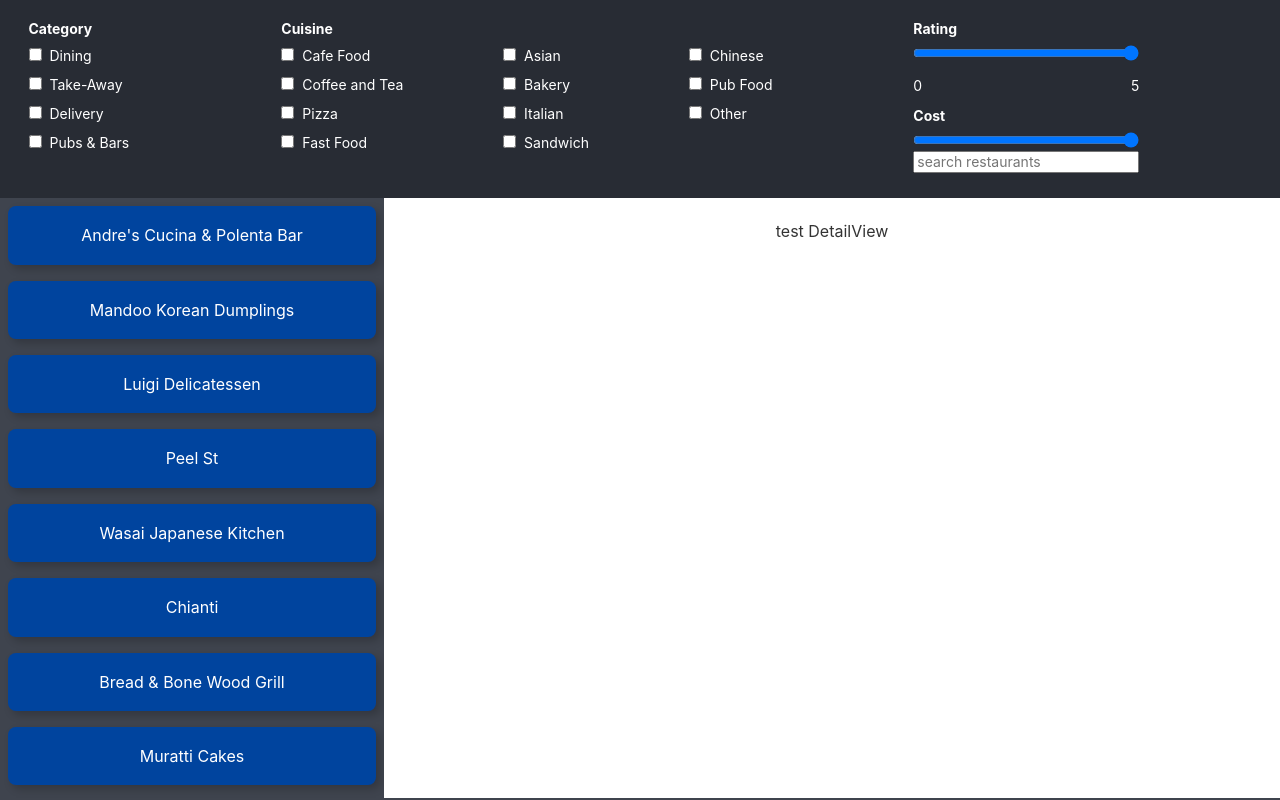
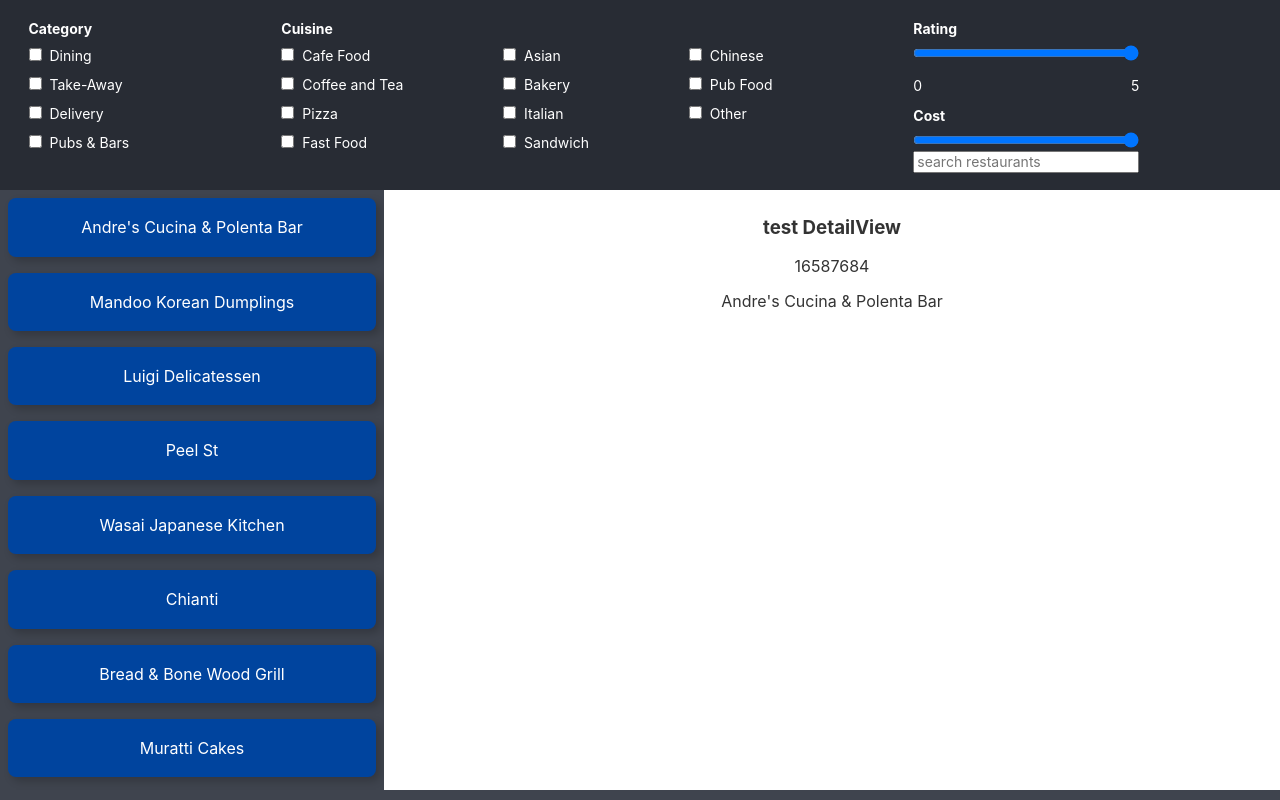
Before and after one commit to nickwelsh1/zomatoapp, a React (Create React App) app: page / in a window 1280 px wide. Shown: the top 800 px of the page. Built offline with nearby package versions, Linux system fonts and the light colour scheme.

Commit message:
improved checkbox filtering

```diff
--- a/src/App.js
+++ b/src/App.js
@@ -6,46 +6,114 @@ import { restaurants } from './restaurants';
 import './App.scss';
 
 class App extends Component {
+
   constructor() {
     super()
     this.state = {
       restaurants: restaurants.restaurants,
       searchcategory: '',
       searchcuisine: '',
+      complete: 'true',
       searchfield: ''
+    };
+    this.onHandleChange = this.onHandleChange.bind(this);
+  }
+
+  //TODO: compose fetch request header
+  //      fetch from zomato api
+  //      keep API requests low per user
+//   componentDidMount() {
+//     // check local storage cache
+//     // read from local storage cache
+//     const cache_asJSON = JSON.parse( localStorage.getItem('zomatoDataCache') );
+//     // console.log('cache: ', cache_asJSON);
+//     // if no local storage cache then fetch
+//     if (cache_asJSON === null ) {
+//         // do fetch
+
+//         // https://developers.zomato.com/api/v2.1/search?q=italian&count=10&lat=-35.0004435&lon=138.3302885&sort=rating&order=desc
+//         // https://jsonplaceholder.typicode.com/users
+//         fetch('https://jsonplaceholder.typicode.com/users')
+//             .then(response=> {
+//                 return response.json();
+//             })
+//             .then(restaurants => {
+//                 this.setState({ restaurants: restaurants});
+//                 // after fetch write response to local storage cache
+//                 const cache_asString = JSON.stringify(restaurants);
+//                 localStorage.setItem('zomatoDataCache', cache_asString);
+//                 console.log('wrote cache to localstorage');
+//             })
+//     } else {
+//         console.log('found localstorage.');
+//         this.setState({ cache_asJSON });
+//     }
+// }
+
+  onHandleChange = (event) => {
+    console.log([event.target]);
+    console.log([event.target.name]);
+    console.log(event.target.name);
+    console.log(event.target.value);
+    console.log(event.target.checked);
+    if (event.target.checked){
+        event.target.removeAttribute('checked');
+        event.target.parentNode.style.textDecoration = "";
+    } else {
+        event.target.setAttribute('checked', true);
+        // event.target.parentNode.style.textDecoration = "line-through";
+    }
+    this.setState({ [event.target.name]: event.target.value })
+    // textChange to live update
+    if (event.target.name === 'textSearch'){
+      this.setState({ searchfield: event.target.value })
+    } else // checkboxes to live update
+    if (event.target.name === 'cuisine'){
+      console.log(event.target.checked);
+      if (event.target.checked === true) {
+        this.setState({ searchcuisine: event.target.value })
+      } else
+      if (event.target.checked === false) {
+        //probably need to add and subtract checked filters from state
+        //in case a restaurant does e.g. Italian & Pizza
+        this.setState({ searchcuisine: '' })
+      }
+    } else
+    if (event.target.name === 'category' && event.target.checked === true){
+      this.setState({ searchcategory: event.target.value })
     }
   }
 
-  onSearchChange = (event) => {
-    this.setState({ searchfield: event.target.value })
-  }
-
-  onCuisineChange = (event) => {
-    console.log('on:', event.target.value);
-    this.setState({ searchcuisine: event.target.value })
-  }
+  // onCuisineChange = (event) => {
+  //   console.log('on:', event.target.value);
+  //   this.setState({ searchcuisine: event.target.value })
+  // }
 
   render() {
-    const selectedRestaurant = this.state.restaurants[0];
-    // console.log(selectedRestaurant);
     const filteredRestaurants = this.state.restaurants.filter(restaurant =>{
       // console.log('here', restaurant.restaurant.name);
-      console.log('searchcuisine', this.state.searchcuisine.toLowerCase());
+      // console.log('searchcuisine', this.state.searchcuisine.toLowerCase());
       return restaurant.restaurant.name.toLowerCase().includes(this.state.searchfield.toLowerCase())
-              && restaurant.restaurant.cuisines.toLowerCase().includes(this.state.searchcuisine.toLowerCase());
+      && restaurant.restaurant.cuisines.toLowerCase().includes(this.state.searchcuisine.toLowerCase());
     });
     // console.log(filteredRestaurants);
+    let selectedRestaurant = {restaurant:{"name":"none found", "id":"0"}};
+    if(filteredRestaurants.length > 0) {
+      selectedRestaurant = filteredRestaurants[0];
+    }
+    // console.log(selectedRestaurant);
     return (
       <div className="App">
         <header className="App-header">
-          <SearchBox
-            searchChange={this.onSearchChange}
-            cuisineChange={this.onCuisineChange}
-            />
+          <form>
+            <SearchBox
+              handleChange={this.onHandleChange}
+              />
+          </form>
         </header>
         <main className="App-main">
           <CardList restaurants={filteredRestaurants} />
-          <DetailView restaurants={selectedRestaurant} />
+          <DetailView restaurant={selectedRestaurant.restaurant} />
         </main>
         <footer className="App-footer">
           <p>by Nick Welsh</p>
@@ -63,3 +131,4 @@ export default App;
 // get more filters working
 // create fetch request to get data direct from API
 // store data in local storage to reduce API requests
+// detail view
--- a/src/Checkbox.js
+++ b/src/Checkbox.js
@@ -1,9 +1,11 @@
 import React from 'react';
 
-const Checkbox = ({count, name}) => { //destructuring to create simple properties
+const isChecked = () => { }
+
+const Checkbox = ({count, name, handleChange, inputGroup, defaultChecked}) => { //destructuring to create simple properties
     return (
         <div className="Checkbox   mb2">
-            <input className="mr2" type="checkbox" id={name} value={name} />
+            <input className="mr2" type="checkbox" id={name} value={name} name={inputGroup} onChange={handleChange} defaultChecked={defaultChecked} />
             <label for={name} className="lh-copy">{name}</label>
         </div>
     );
--- a/src/DetailView.js
+++ b/src/DetailView.js
@@ -9,9 +9,9 @@ const DetailView = ({ restaurant }) => {
             }
             <div className="fl w-70-ns vh-100 vh-75-ns pa2 bg-white black-80">
                 <div className='tc br3 ma2 bw2'>
-                    <p>test DetailView</p>
-                    {/* <p>{restaurant.id}</p>
-                    <p>{restaurant.name}</p> */}
+                    <h3>test DetailView</h3>
+                    <p>{restaurant.id}</p>
+                    <p>{restaurant.name}</p>
                 </div>
             </div>
         </div>
--- a/src/SearchBox.js
+++ b/src/SearchBox.js
@@ -3,7 +3,8 @@ import Checkbox from './Checkbox';
 
 
 
-const SearchBox = ({ cuisineChange, searchChange }) => {
+const SearchBox = ({ handleChange }) => {
+
     const categories = [
         {'name': 'Dining'},
         {'name': 'Take-Away'},
@@ -12,17 +13,17 @@ const SearchBox = ({ cuisineChange, searchChange }) => {
     ];
 
     const cuisines = [
-        'Cafe Food',
-        'Coffee and Tea',
-        'Pizza',
-        'Fast Food',
-        'Asian',
-        'Bakery',
-        'Italian',
-        'Sandwich',
-        'Chinese',
-        'Pub Food',
-        'Other'
+        {'Cafe Food': 'false'},
+        {'Coffee and Tea': 'false'},
+        {'Pizza': 'false'},
+        {'Fast Food': 'false'},
+        {'Asian': 'false'},
+        {'Bakery': 'false'},
+        {'Italian': 'false'},
+        {'Sandwich': 'false'},
+        {'Chinese': 'false'},
+        {'Pub Food': 'false'},
+        {'Other': 'false'}
     ];
 
     return (
@@ -41,6 +42,8 @@ const SearchBox = ({ cuisineChange, searchChange }) => {
                                     <Checkbox
                                         key={item.name}
                                         name={item.name}
+                                        inputGroup="category"
+                                        handleChange={handleChange}
                                     />
                                 )
                             })
@@ -59,12 +62,15 @@ const SearchBox = ({ cuisineChange, searchChange }) => {
                         }
                         {
                             cuisines.map( (item, i) => {
-                                // console.log(item)
+                                const name = Object.keys(item)
+                                // console.log(Object.keys(item))
                                 return (
                                     <Checkbox
-                                        key={item}
-                                        name={item}
-                                        onChange={cuisineChange}
+                                        key={name}
+                                        name={name}
+                                        defaultChecked={item.value}
+                                        inputGroup="cuisine"
+                                        handleChange={handleChange}
                                     />
                                 )
                             })
@@ -76,15 +82,16 @@ const SearchBox = ({ cuisineChange, searchChange }) => {
                 <fieldset id="sliders">
                     <div className="fl w-100">
                         <legend className="fw7 mb2">Rating</legend>
-                        <input className="w-100" type="range" id="start" name="rating" min="0" max="5"></input>
+                        <input className="w-100" type="range" id="start" name="rating" inputGroup="rating" onChange={handleChange} min="0" max="5"></input>
                         <p className="tl fl w-50">0</p> <p className="tr fl w-50">5</p>
                         <legend className="fw7 mb2">Cost</legend>
-                        <input className="w-100" type="range" id="start" name="cost" min="0" max="4"></input>
+                        <input className="w-100" type="range" id="start" name="cost" inputGroup="cost" onChange={handleChange} min="0" max="4"></input>
                         <input
                             className='cf'
                             type='search'
+                            name='textSearch'
                             placeholder='search restaurants'
-                            onChange={searchChange}
+                            onChange={handleChange}
                             />
                     </div>
                 </fieldset>
```
